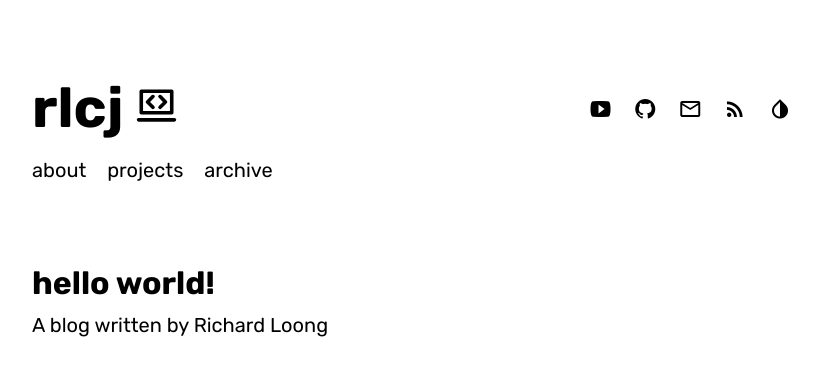
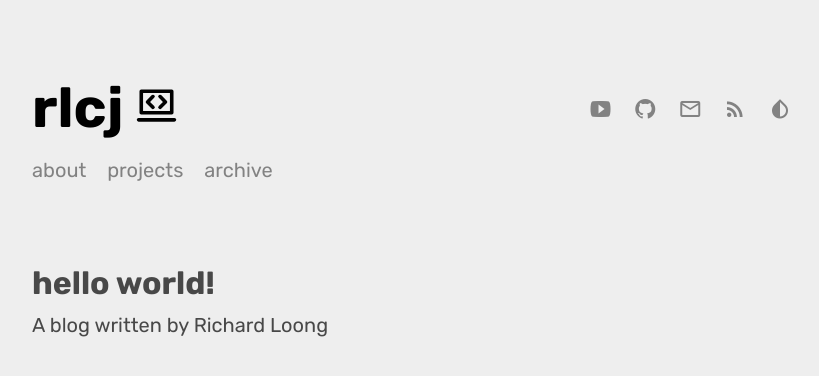
Before and after one commit to SpawnageLoong/rlcj.net, a Jekyll site: the page built from index.html, in a window 1280 px wide. Shown: the top 376 px of the page, without its empty margins (224-1043 px from the left). Built offline with Jekyll 4.4.1, drawn with Linux system fonts in a browser that asks for light colours; some web fonts are replaced.

Commit message:
Add theme changer js script

```diff
--- /dev/null
+++ b/_includes/js_scripts.html
@@ -0,0 +1,7 @@
+<!-- load theme switcher and barefoot footnotes -->
+
+<script type="text/javascript" src="{{ "assets/js/theme.js" | relative_url }}"></script>
+
+{% if site.blog.inline_footnotes == true %}
+<script type="text/javascript" src="{{ "assets/js/barefoot.js" | relative_url }}"></script>
+{% endif %}
--- a/_layouts/default.html
+++ b/_layouts/default.html
@@ -26,4 +26,5 @@
     {{ content }}
     {% include footer.html %}
   </body>
+  {% include js_scripts.html %}
 </html>
--- /dev/null
+++ b/assets/js/theme.js
@@ -0,0 +1,111 @@
+// Theme switcher based on CSS variables made by Fernardo Paredes
+// https://www.fdp.io/blog/2016/11/08/theming-via-css-properties/
+
+// Polyfilling Object.entries for Safari :/
+Object.entries = (object) => Object.keys(object).map(
+    (key) => [ key, object[key] ]
+  )
+
+  const isObject = (obj) => obj === Object(obj)
+
+  const LightTheme = {
+    '--bg-color': '#eee',
+    '--text-color': '#484848',
+    '--text-color-light': '#828282',
+    '--link-color': '#000',
+    '--metadata-color': '#999',
+    '--post-title': '#313131',
+    '--code-bg-color': '#fff',
+    '--code-border': '#f5f5f5',
+    '--table-border-color': '#e5e5e5',
+    '--table-header-color': '#fefefe',
+    '--shadow-color': 'rgba(0, 0, 0, 0.1)',
+    '--invert-logo-color': 'invert(0)',
+    themeName: 'LightTheme'
+  }
+
+  const NightTheme = {
+    '--bg-color': '#1c1c1c',
+    '--text-color': '#c4c4c4',
+    '--text-color-light': '#777',
+    '--link-color': '#f1f1f1',
+    '--metadata-color': '#666',
+    '--post-title': '#fff',
+    '--code-bg-color': '#252525',
+    '--code-border': '#222',
+    '--table-border-color': '#292929',
+    '--table-header-color': '#505050',
+    '--shadow-color': 'rgba(255, 255, 255, 0.1)',
+    '--invert-logo-color': 'invert(1)',
+    themeName: 'NightTheme'
+  }
+
+  const setCSSVariable = (key, value) => document.body.style.setProperty(key, value)
+
+  const saveTheme = (theme) => {
+    if (window.localStorage) {
+      localStorage['theme'] = JSON.stringify(theme)
+      localStorage['currentTheme'] = theme.themeName
+    }
+  }
+
+  const loadSavedTheme = () => {
+    if (window.localStorage) {
+      const maybeTheme = localStorage['theme']
+      if (maybeTheme) return JSON.parse(maybeTheme)
+    }
+
+    return null
+  }
+
+  const updateTheme = (theme) => {
+    if (!isObject(theme)) return
+
+    Object
+    .entries(theme)
+    .forEach(([key, value]) => setCSSVariable(key, value))
+
+    saveTheme(theme)
+  }
+
+  const checkForSavedTheme = () => {
+    const theme = loadSavedTheme()
+    if (theme) updateTheme(theme)
+  }
+
+  const switchTheme = () => {
+    const el = document.getElementById('theme-switcher')
+    // Check if we have a saved theme
+    const theme = loadSavedTheme()
+    const currentTheme = localStorage['currentTheme']
+    if (theme && currentTheme === NightTheme.themeName) {
+      updateTheme(LightTheme)
+      el.className = iconForTheme(LightTheme.themeName)
+    } else {
+      updateTheme(NightTheme)
+      el.className = iconForTheme(NightTheme.themeName)
+    }
+  }
+
+  const iconForTheme = (themeName) => {
+    if (themeName === NightTheme.themeName) {
+      return 'icon-invert_colors'
+    } else {
+      return 'icon-invert_colors2'
+    }
+  }
+
+  // initiate
+
+  // set inital theme to light
+  updateTheme(LightTheme);
+  checkForSavedTheme();
+
+  const el = document.getElementById('theme-switcher');
+
+  if (window.localStorage && localStorage['currentTheme']) {
+    var iconClasses = iconForTheme(localStorage['currentTheme']);
+    el.className = iconClasses;
+  } else {
+    el.className = iconForTheme();
+  }
```
